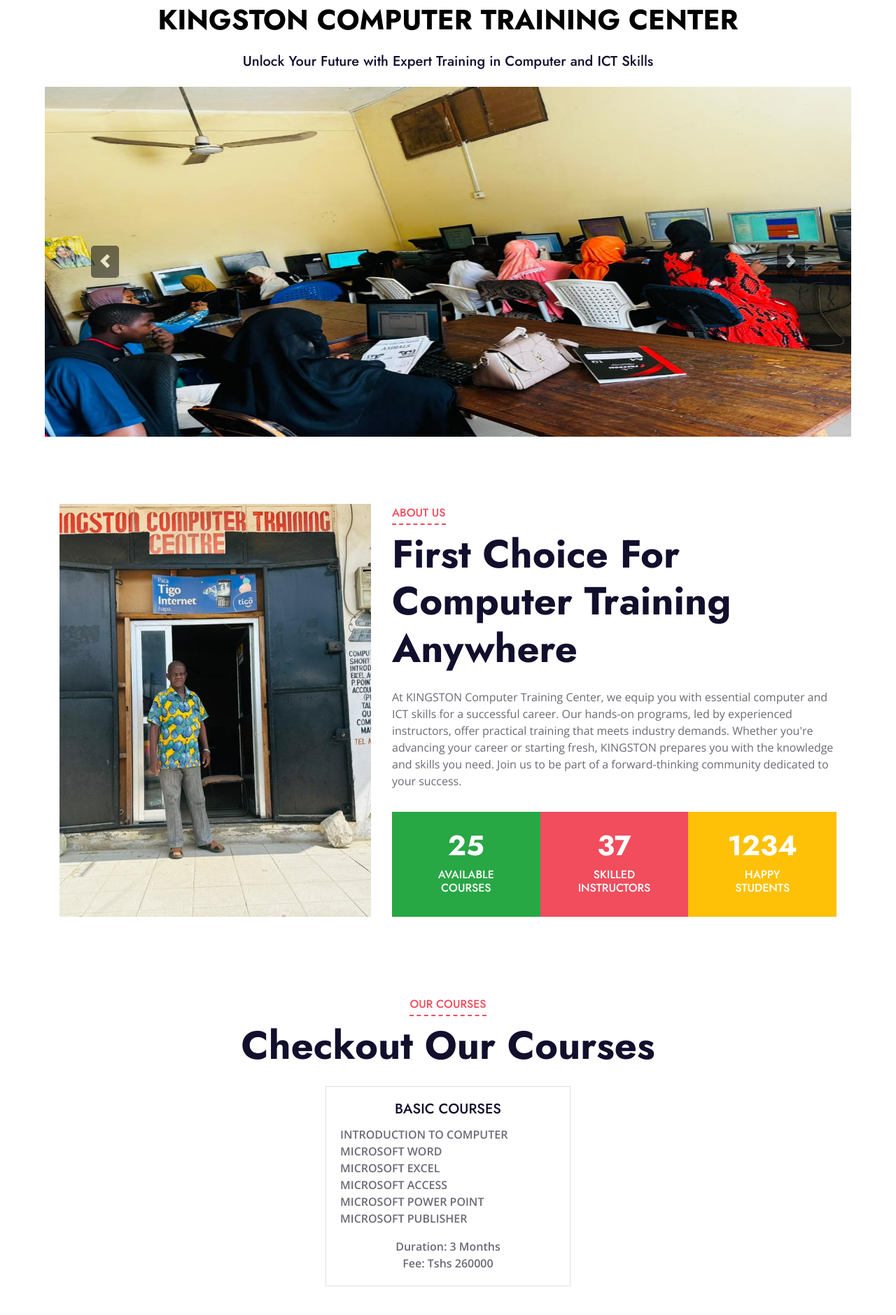
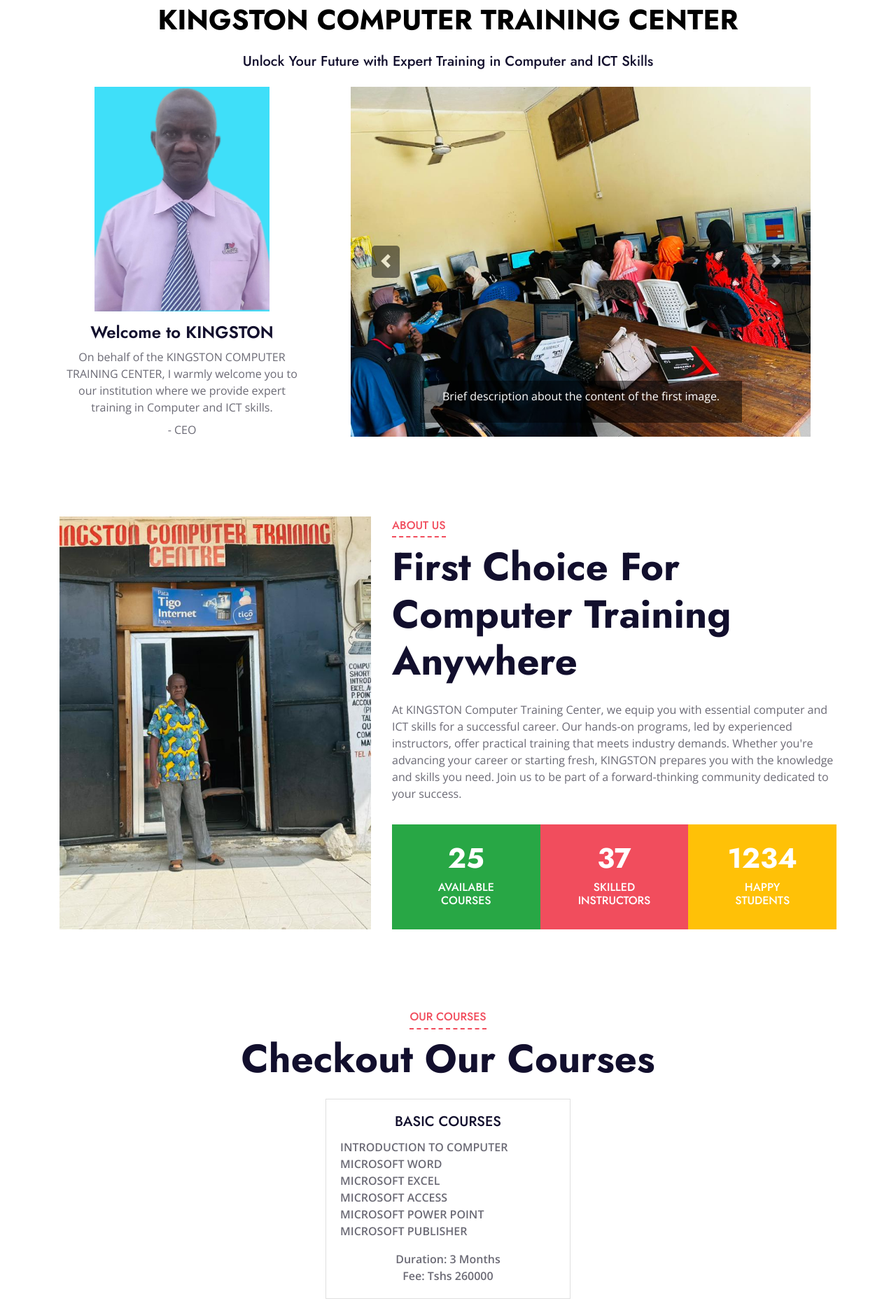
Before and after one commit to fredrickmugish/SRMS, a Django app: page / in a window 1280 px wide. Shown: the part 124-2003 px from the top of the page at 70% size. Run offline with Django 5.2, Linux system fonts and the light colour scheme; data that the repository does not hold is empty; some libraries are stand-ins or nearby versions.

Commit message:
Another commit

```diff
--- a/system/templates/site_index.html
+++ b/system/templates/site_index.html
@@ -99,33 +99,70 @@
         </div>
     </div>
     {% endblock header %}-->
-
-
-<section class="container text-center explanation-section">
+    <div class="container">
+        <!-- Top Section: Explanation -->
+        <section class="text-center explanation-section">
             <h1 style="margin-top: 1px; color:black">KINGSTON COMPUTER TRAINING CENTER</h1>
             <h5 class="text-black mt-4 mb-4">Unlock Your Future with Expert Training in Computer and ICT Skills</h5>
         </section>
 
+        <!-- Left and Right Sections -->
+        <div class="row">
+            <!-- Left Section: CEO Welcome Section -->
+            <div class="col-md-4">
+                <section class="ceo-welcome-section text-center">
+                    <img src="{% static 'site/img/mzee.jpg' %}" alt="CEO Passport" class="img-fluid mb-3" style="width: 250px; height: auto;">
+                    <h4 class="text-black">Welcome to KINGSTON</h4>
+                    <p class="text-black mt-2 mb-2">On behalf of the KINGSTON COMPUTER TRAINING CENTER, I warmly welcome you to our institution where we provide expert training in Computer and ICT skills.</p>
+                    <p>- CEO</p>
+                </section>
+            </div>
+
+            <!-- Right Section: Carousel -->
+            <div class="col-md-8">
                 <div class="carousel-container">
                     <div id="carouselExampleIndicators" class="carousel slide" data-ride="carousel">
                         <div class="carousel-inner">
                             <div class="carousel-item active">
-        <img src="{% static 'site/img/32.jpg' %}" height="500" width="100" class="d-block w-100" alt="...">
+                                <img src="{% static 'site/img/32.jpg' %}" class="d-block w-100" style="height: 500px; object-fit: cover;" alt="...">
+                                <div class="carousel-caption d-none d-md-block" style="background-color: rgba(0, 0, 0, 0.5); padding: 10px;">
+                                    <p>Brief description about the content of the first image.</p>
+                                </div>
                             </div>
                             <div class="carousel-item">
-        <img src="{% static 'site/img/1.jpg' %}" height="500" width="100" class="d-block w-100" alt="...">
+                                <img src="{% static 'site/img/1.jpg' %}" class="d-block w-100" style="height: 500px; object-fit: cover;" alt="...">
+                                <div class="carousel-caption d-none d-md-block" style="background-color: rgba(0, 0, 0, 0.5); padding: 10px;">
+
+                                    <p>Brief description about the content of the second image.</p>
+                                </div>
                             </div>
                             <div class="carousel-item">
-        <img src="{% static 'site/img/3.jpg' %}" height="500" width="100" class="d-block w-100" alt="...">
+                                <img src="{% static 'site/img/3.jpg' %}" class="d-block w-100" style="height: 500px; object-fit: cover;" alt="...">
+                                <div class="carousel-caption d-none d-md-block" style="background-color: rgba(0, 0, 0, 0.5); padding: 10px;">
+
+                                    <p>Brief description about the content of the third image.</p>
+                                </div>
                             </div>
                             <div class="carousel-item">
-        <img src="{% static 'site/img/35.jpg' %}" height="500" width="100" class="d-block w-100" alt="...">
+                                <img src="{% static 'site/img/35.jpg' %}" class="d-block w-100" style="height: 500px; object-fit: cover;" alt="...">
+                                <div class="carousel-caption d-none d-md-block" style="background-color: rgba(0, 0, 0, 0.5); padding: 10px;">
+
+                                    <p>Brief description about the content of the fourth image.</p>
+                                </div>
                             </div>
                             <div class="carousel-item">
-        <img src="{% static 'site/img/18.jpg' %}" height="500" width="100" class="d-block w-100" alt="...">
+                                <img src="{% static 'site/img/18.jpg' %}" class="d-block w-100" style="height: 500px; object-fit: cover;" alt="...">
+                                <div class="carousel-caption d-none d-md-block" style="background-color: rgba(0, 0, 0, 0.5); padding: 10px;">
+
+                                    <p>Brief description about the content of the fifth image.</p>
+                                </div>
                             </div>
                             <div class="carousel-item">
-        <img src="{% static 'site/img/28.jpg' %}" height="500" width="100" class="d-block w-100" alt="...">
+                                <img src="{% static 'site/img/28.jpg' %}" class="d-block w-100" style="height: 500px; object-fit: cover;" alt="...">
+                                <div class="carousel-caption d-none d-md-block" style="background-color: rgba(0, 0, 0, 0.5); padding: 10px;">
+
+                                    <p>Brief description about the content of the sixth image.</p>
+                                </div>
                             </div>
                         </div>
                         <div class="carousel-buttons">
@@ -135,6 +172,9 @@
                             <button class="carousel-control-next" type="button" data-target="#carouselExampleIndicators" data-slide="next">
                                 <span class="carousel-button"><span class="carousel-control-next-icon" aria-hidden="true"></span></span>
                             </button>
+                        </div>
+                    </div>
+                </div>
             </div>
         </div>
     </div>
```
Also changed, not shown: static/site/img/mzee.jpg (added). Lines whose indentation alone changed are shown as unchanged.
